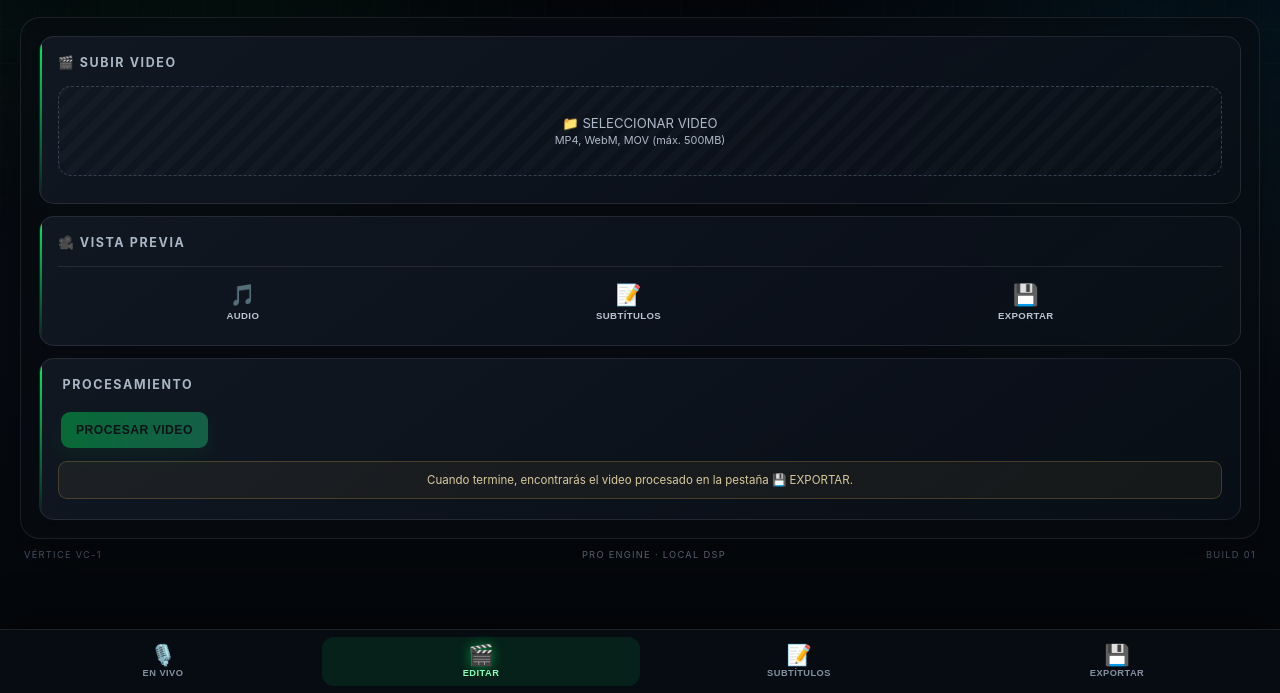
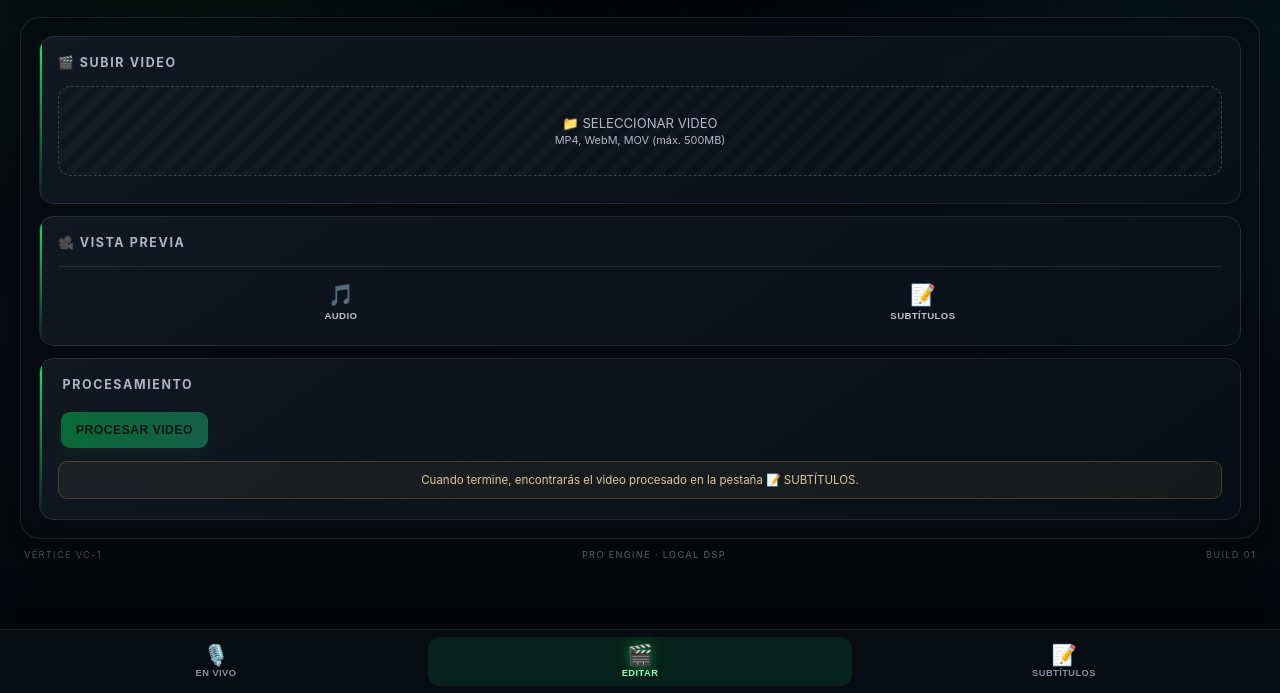
Before and after one commit to Francisco101299/vertice-voice-enhancer, a plain HTML site: page index.html in a window 1280 px wide. Both pictures are taken after a click on the button "🎬 EDITAR". Shown: the part 107-800 px from the top of the page. Drawn offline with Linux system fonts and the light colour scheme.

Commit message:
Add files via upload

```diff
--- a/index.html
+++ b/index.html
@@ -7,7 +7,7 @@
     <style>
 :root{--bg:#05080d;--panel:#0b1119;--panel2:#0f1722;--line:rgba(255,255,255,.09);--text:#f4f7fb;--muted:#8e9aaa;--accent:#00f260;--accent2:#00b7ff;--danger:#ff5266;--warning:#ffc857;--shadow:0 22px 60px rgba(0,0,0,.42)}
 *{margin:0;padding:0;box-sizing:border-box}html{background:var(--bg)}body{font-family:Inter,ui-sans-serif,system-ui,-apple-system,BlinkMacSystemFont,"Segoe UI",sans-serif;background:radial-gradient(circle at 15% 0%,rgba(0,242,96,.08),transparent 28%),radial-gradient(circle at 90% 15%,rgba(0,183,255,.09),transparent 30%),linear-gradient(180deg,#05080d,#070b11 55%,#04070b);color:var(--text);min-height:100vh;padding:18px;padding-bottom:calc(86px + env(safe-area-inset-bottom));overflow-x:hidden}
-.bottom-nav{position:fixed;left:0;right:0;bottom:0;z-index:50;display:grid;grid-template-columns:repeat(4,1fr);background:rgba(8,13,19,.95);backdrop-filter:blur(18px);border-top:1px solid var(--line);box-shadow:0 -14px 38px rgba(0,0,0,.38);padding:7px 4px calc(7px + env(safe-area-inset-bottom))}
+.bottom-nav{position:fixed;left:0;right:0;bottom:0;z-index:50;display:grid;grid-template-columns:repeat(3,1fr);background:rgba(8,13,19,.95);backdrop-filter:blur(18px);border-top:1px solid var(--line);box-shadow:0 -14px 38px rgba(0,0,0,.38);padding:7px 4px calc(7px + env(safe-area-inset-bottom))}
 .bottom-nav-btn{display:flex;flex-direction:column;align-items:center;justify-content:center;gap:3px;padding:8px 2px;border:0;background:transparent;color:#8490a0;font-weight:800;cursor:pointer;border-radius:12px;transition:.2s}
 .bottom-nav-btn .bn-icon{font-size:1.28rem;line-height:1}
 .bottom-nav-btn .bn-label{font-size:.58rem;letter-spacing:.05em}
@@ -69,9 +69,6 @@ select.btn-secondary{border:1px solid var(--line)!important;color:#fff!important
             <button class="bottom-nav-btn" data-screen="subtitles" onclick="switchMode('subtitles')">
                 <span class="bn-icon">📝</span><span class="bn-label">SUBTÍTULOS</span>
             </button>
-            <button class="bottom-nav-btn" data-screen="export" onclick="switchMode('export')">
-                <span class="bn-icon">💾</span><span class="bn-label">EXPORTAR</span>
-            </button>
         </nav>
 
         <!-- MODO EN VIVO -->
@@ -168,9 +165,6 @@ select.btn-secondary{border:1px solid var(--line)!important;color:#fff!important
                     <button class="icon-tool-btn" onclick="switchMode('subtitles')">
                         <span class="it-icon">📝</span><span class="it-label">SUBTÍTULOS</span>
                     </button>
-                    <button class="icon-tool-btn" onclick="switchMode('export')">
-                        <span class="it-icon">💾</span><span class="it-label">EXPORTAR</span>
-                    </button>
                 </div>
             </div>
             <div class="section hidden" id="audioToolsSection">
@@ -199,7 +193,7 @@ select.btn-secondary{border:1px solid var(--line)!important;color:#fff!important
                 <div class="progress-bar hidden" id="progressBar">
                     <div class="progress-fill" id="progressFill">0%</div>
                 </div>
-                <div class="warning" style="margin-top:9px;">Cuando termine, encontrarás el video procesado en la pestaña 💾 EXPORTAR.</div>
+                <div class="warning" style="margin-top:9px;">Cuando termine, encontrarás el video procesado en la pestaña 📝 SUBTÍTULOS.</div>
             </div>
         </div>
 
@@ -315,10 +309,6 @@ select.btn-secondary{border:1px solid var(--line)!important;color:#fff!important
                     ⏳ Recodifica el video completo, tarda más.
                 </div>
             </div>
-        </div>
-
-        <!-- EXPORTAR -->
-        <div id="exportPanel" class="panel">
             <div class="section">
                 <h2>🎬 VIDEO PROCESADO</h2>
                 <video id="outputVideo" controls class="hidden"></video>
@@ -328,7 +318,7 @@ select.btn-secondary{border:1px solid var(--line)!important;color:#fff!important
             <div class="section">
                 <h2>📝 SUBTÍTULOS (.SRT)</h2>
                 <div id="subsDownloads" style="display:flex;flex-direction:column;gap:8px;"></div>
-                <div class="export-empty-hint" id="exportSubsEmptyHint">Todavía no generaste subtítulos. Ve a 📝 SUBTÍTULOS para crearlos.</div>
+                <div class="export-empty-hint" id="exportSubsEmptyHint">Todavía no generaste subtítulos.</div>
             </div>
             <div class="section">
                 <h2>📌 VIDEO CON SUBTÍTULOS PEGADOS</h2>
@@ -1096,7 +1086,7 @@ select.btn-secondary{border:1px solid var(--line)!important;color:#fff!important
                 if (any) {
                     const totalSecs = subsTimerStart ? Math.floor((Date.now() - subsTimerStart) / 1000) : null;
                     const timeStr = totalSecs != null ? ' (tardó ' + String(Math.floor(totalSecs / 60)).padStart(2, '0') + ':' + String(totalSecs % 60).padStart(2, '0') + ')' : '';
-                    showSubsMessage('success', '✓ Subtítulos listos' + timeStr + ' — descárgalos en 💾 EXPORTAR.');
+                    showSubsMessage('success', '✓ Subtítulos listos' + timeStr + ' — descárgalos abajo.');
                     lastSubtitleResult = result;
                     const burnSelect = document.getElementById('burnLangSelect');
                     const editSelect = document.getElementById('editLangSelect');
@@ -1500,7 +1490,7 @@ select.btn-secondary{border:1px solid var(--line)!important;color:#fff!important
             });
             document.querySelectorAll('.panel').forEach(panel => panel.classList.remove('active'));
 
-            const panelIds = { live: 'livePanel', edit: 'editPanel', subtitles: 'subtitlesPanel', export: 'exportPanel' };
+            const panelIds = { live: 'livePanel', edit: 'editPanel', subtitles: 'subtitlesPanel' };
             const targetPanel = document.getElementById(panelIds[mode] || 'livePanel');
             if (targetPanel) targetPanel.classList.add('active');
 
@@ -1509,11 +1499,12 @@ select.btn-secondary{border:1px solid var(--line)!important;color:#fff!important
                 const st = document.getElementById('processStatus');
                 if (st) st.classList.add('hidden');
             }
-            if (mode === 'export') updateExportEmptyHints();
-        }
-
-        // Muestra/oculta los avisos de "todavía no generaste nada" en la
-        // pestaña EXPORTAR según si ya existe cada tipo de resultado.
+            if (mode === 'subtitles') updateExportEmptyHints();
+        }
+
+        // Muestra/oculta los avisos de "todavía no generaste nada" para
+        // cada tipo de resultado (video procesado, .srt, video con
+        // subtítulos), todos ahora dentro de la pestaña SUBTÍTULOS.
         function updateExportEmptyHints() {
             const videoHint = document.getElementById('exportVideoEmptyHint');
             const subsHint = document.getElementById('exportSubsEmptyHint');
```
